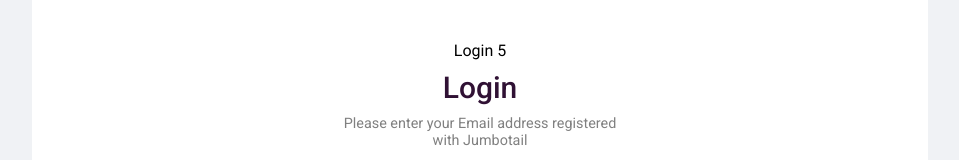
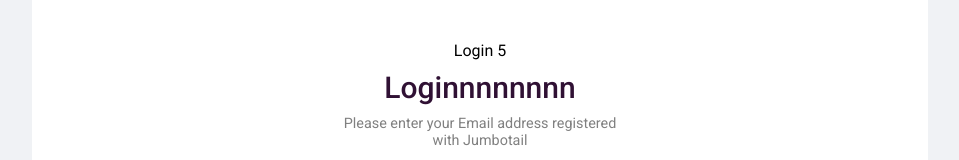
Before and after one commit to ravikumarem123/vendortest, a React (Vite) app: page /login in a window 1280 px wide. Shown: the part 251-411 px from the top of the page, without its empty margins (160-1119 px from the left). Built offline with nearby package versions, Linux system fonts and the light colour scheme.

Commit message:
VP-97: test deployment

```diff
--- a/src/containers/auth/AuthContainer.tsx
+++ b/src/containers/auth/AuthContainer.tsx
@@ -5,7 +5,7 @@
 }
 
 const AuthContainer = ({ children }: IProps) => {
-    console.log('inside authcontainer');
+    console.log('auth container 2');
     return (
         <div className="login-page">
             <div className="login-white-box">
--- a/src/locales/en.json
+++ b/src/locales/en.json
@@ -1,6 +1,6 @@
 {
 	"auth": {
-		"login": "Login",
+		"login": "Loginnnnnnnn",
 		"email": "E-mail",
 		"password": "Password",
 		"reenterpassword":  "Re-enter password",
```
Also changed, not shown: 2 other files (tests, documents, lock files or other folders).
